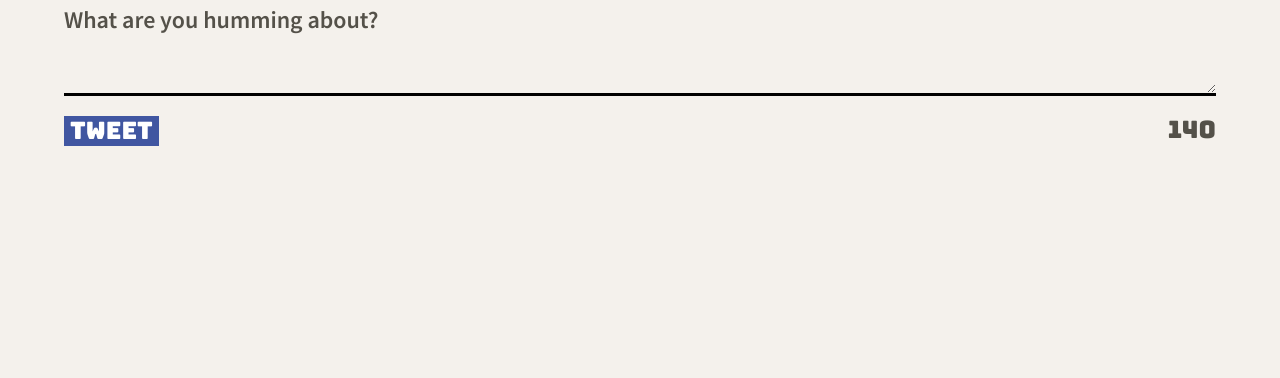
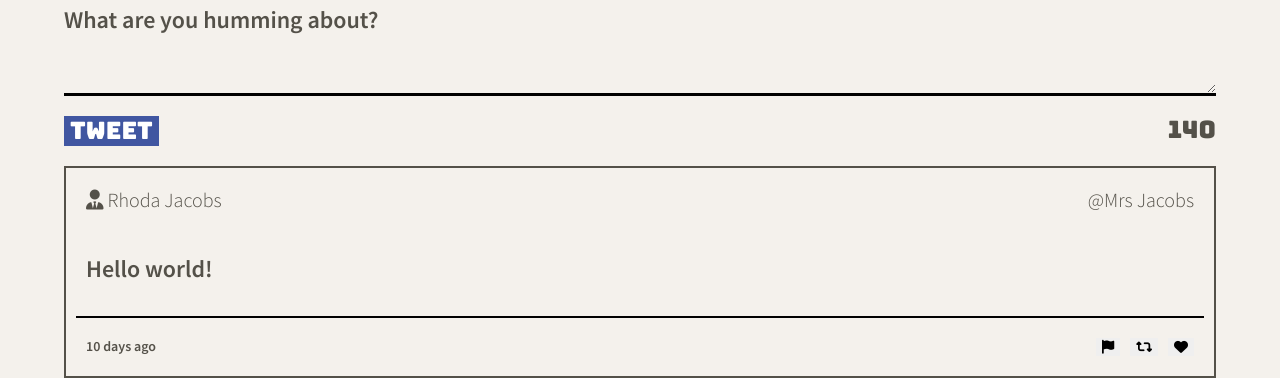
Before and after one commit to nifen44/mySweeter, a website: page public/index.html in a window 1280 px wide. Shown: the part 615-993 px from the top of the page. Before the commit the page ends 800 px from the top, so only its background shows below. Drawn offline with nearby package versions, Linux system fonts and the light colour scheme.

Commit message:
add tweets conpoment

```diff
--- a/public/index.html
+++ b/public/index.html
@@ -12,6 +12,8 @@
     <link rel="stylesheet" href="/styles/nav.css" type="text/css" />
     <link rel="stylesheet" href="/styles/header.css" type="text/css" />
     <link rel="stylesheet" href="/styles/new-tweet.css" type="text/css" />
+
+    <link rel="stylesheet" href="/styles/tweets.css" type="text/css" />
 
     <!-- External JS -->
     <script src="https://ajax.googleapis.com/ajax/libs/jquery/3.4.1/jquery.min.js"></script>
@@ -36,7 +38,7 @@
         <i class="fa-solid fa-angles-down" style="color: red"></i>
       </div>
     </nav>
-    <header>
+    <header class="avatar">
       <div>
         <img src="/images/profile-hex.png">
       </div>
@@ -59,6 +61,32 @@
           </div>
         </form>
       </section>
+      <section class="tweets">
+        <article>
+          <header class="tweets-header">
+            <div>
+              <i class="fa-solid fa-user-tie"></i>
+              <span>Rhoda Jacobs</span>
+            </div>
+            <div>
+              <span>@Mrs Jacobs</span>
+            </div>
+          </header>
+          <div class="tweets-content">
+            <p>Hello world!</p>
+          </div>
+          <footer>
+            <span class="time-span">
+              10 days ago
+            </span>
+            <span class="icon-span">
+              <button><i class="fa-solid fa-flag"></i></button>
+              <button><i class="fa-solid fa-retweet"></i></button>
+              <button><i class="fa-solid fa-heart"></i></button>
+            </span>
+          </footer>
+        </article>
+      </section>
     </main>
     <script src="scripts/composer-char-counter.js"></script>
   </body>
--- a/public/styles/header.css
+++ b/public/styles/header.css
@@ -1,4 +1,4 @@
-header{
+.avatar{
     height: 520px;
     width: 100%;
 
--- /dev/null
+++ b/public/styles/tweets.css
@@ -0,0 +1,46 @@
+.tweets {
+    border: 2px solid;
+    margin-top: 20px;
+}
+.tweets footer {
+    display: flex;
+    justify-content: space-between;
+    margin-top: 10px;
+    font-size: 14px;
+    font-weight: 600;
+    padding: 10px;
+}
+
+.icon-span{
+    display: flex;
+    gap: 10px;
+}
+
+.icon-span button{
+    border: none;
+    outline: none;
+}
+
+.tweets-header{
+    display: flex;
+    justify-content: space-between;
+    font-size: 20px;
+    padding: 10px;
+}
+
+.tweets-content {
+    border-bottom: 2px solid black;
+    font-weight: 600;
+}
+
+.tweets-content > p {
+    padding: 10px;
+}
+
+.tweets article{
+    padding: 10px;
+}
+
+.icon-span i:hover {
+    color: #D69621;
+}
--- a/server/data-files/initial-tweets.json
+++ b/server/data-files/initial-tweets.json
@@ -8,7 +8,7 @@
     "content": {
       "text": "If I have seen further it is by standing on the shoulders of giants"
     },
-    "created_at": 1684619317581
+    "created_at": 1684624030550
   },
   {
     "user": {
@@ -19,6 +19,6 @@
     "content": {
       "text": "Je pense , donc je suis"
     },
-    "created_at": 1684705717581
+    "created_at": 1684710430550
   }
 ]
```
